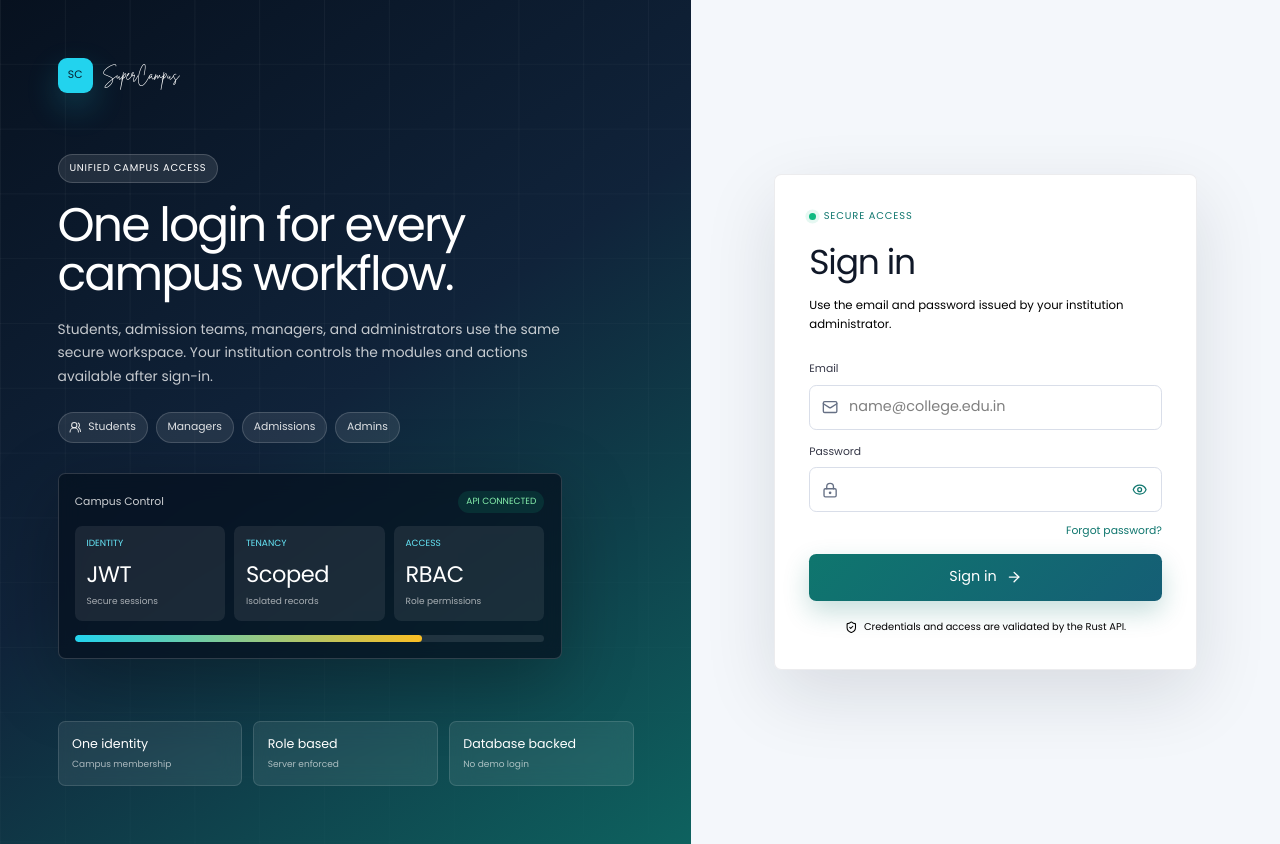
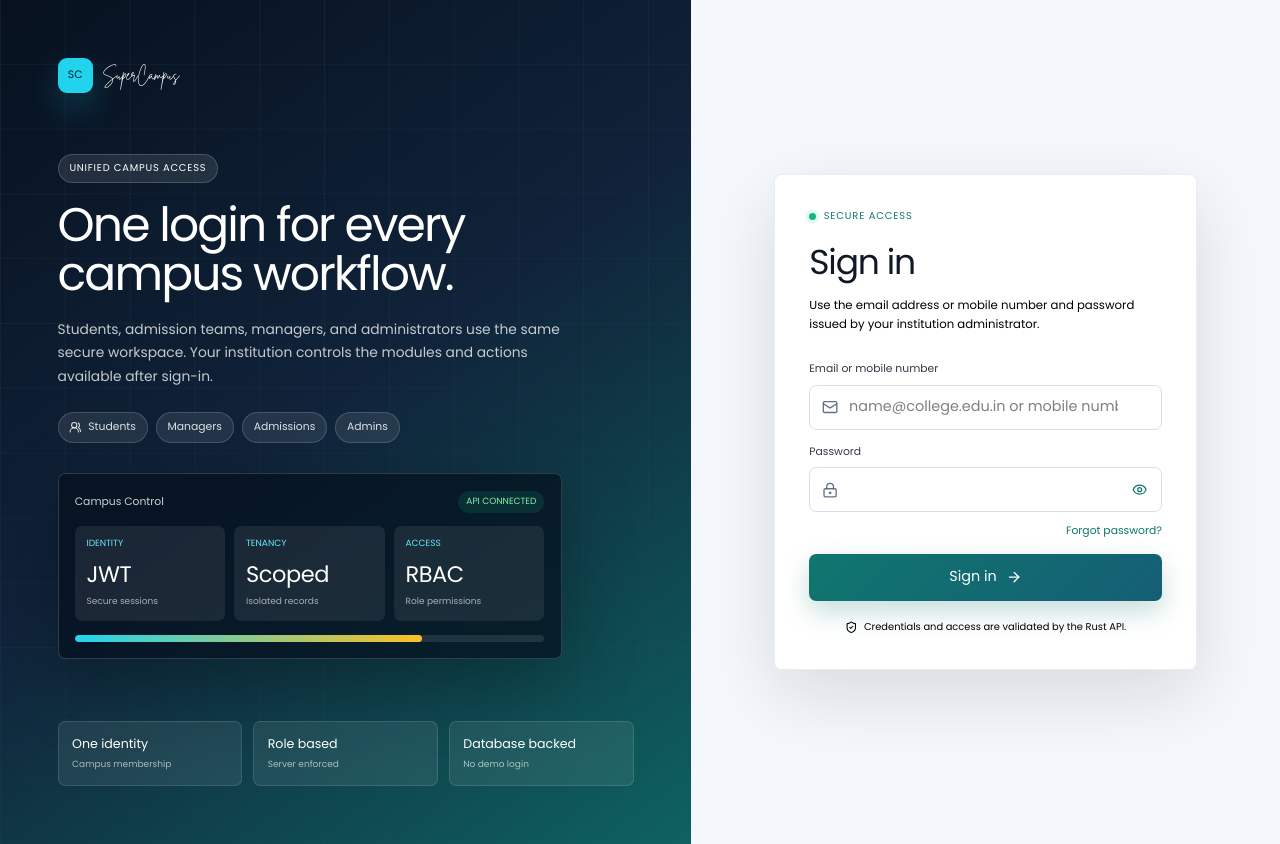
Before and after one commit to supercampus/supercampus-web, a Next.js app in the folder apps/platform/: page / in a window 1280 px wide. Built offline with nearby package versions, Linux system fonts and the light colour scheme; no server answers.

Commit message:
fix(auth): accept issued credentials on sign in

```diff
--- a/apps/platform/src/components/auth/LoginPage.tsx
+++ b/apps/platform/src/components/auth/LoginPage.tsx
@@ -86,13 +86,13 @@ export default function LoginPage() {
             <div className="sc-login-card__mobile-brand"><span className="sc-login-card__mobile-mark">SC</span> <span className="sc-font-secondary">SuperCampus</span></div>
             <div className="sc-login-card__heading"><span className={`sc-login-card__status sc-login-card__status--${backendStatus}`} /> Secure access</div>
             <h2>Sign in</h2>
-            <p className="sc-login-card__sub">Use the email and password issued by your institution administrator.</p>
+            <p className="sc-login-card__sub">Use the email address or mobile number and password issued by your institution administrator.</p>
 
-            <label className="sc-field"><span>Email</span>
-              <div className="sc-field__with-icon"><Mail size={18} /><input type="email" value={email} onChange={(event) => setEmail(event.target.value)} autoComplete="username" placeholder="name@college.edu.in" required /></div>
+            <label className="sc-field"><span>Email or mobile number</span>
+              <div className="sc-field__with-icon"><Mail size={18} /><input type="text" value={email} onChange={(event) => setEmail(event.target.value)} autoComplete="username" placeholder="name@college.edu.in or mobile number" required /></div>
             </label>
             <label className="sc-field"><span>Password</span>
-              <div className="sc-field__password"><LockKeyhole size={18} /><input type={showPassword ? 'text' : 'password'} value={password} onChange={(event) => setPassword(event.target.value)} autoComplete="current-password" required minLength={12} />
+              <div className="sc-field__password"><LockKeyhole size={18} /><input type={showPassword ? 'text' : 'password'} value={password} onChange={(event) => setPassword(event.target.value)} autoComplete="current-password" required />
                 <button type="button" onClick={() => setShowPassword((visible) => !visible)} aria-label={showPassword ? 'Hide password' : 'Show password'}>{showPassword ? <EyeOff size={17} /> : <Eye size={17} />}</button>
               </div>
             </label>
```
